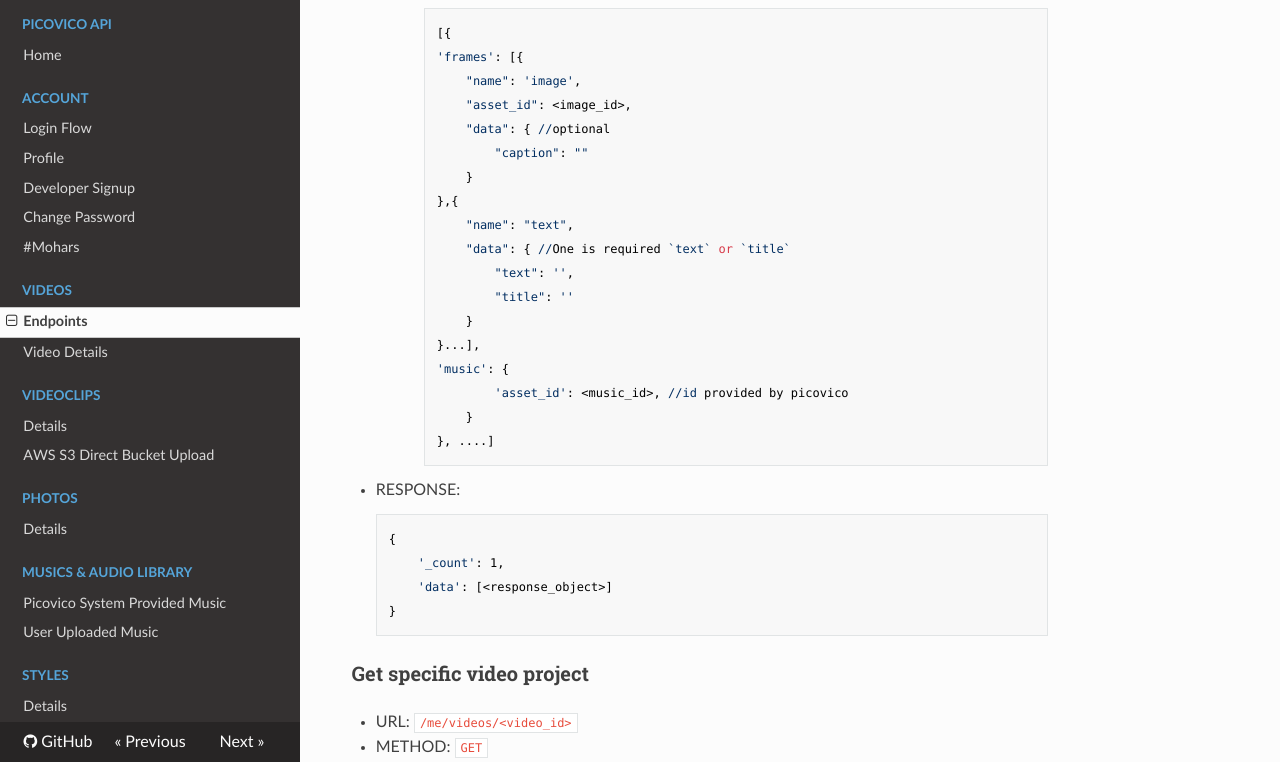
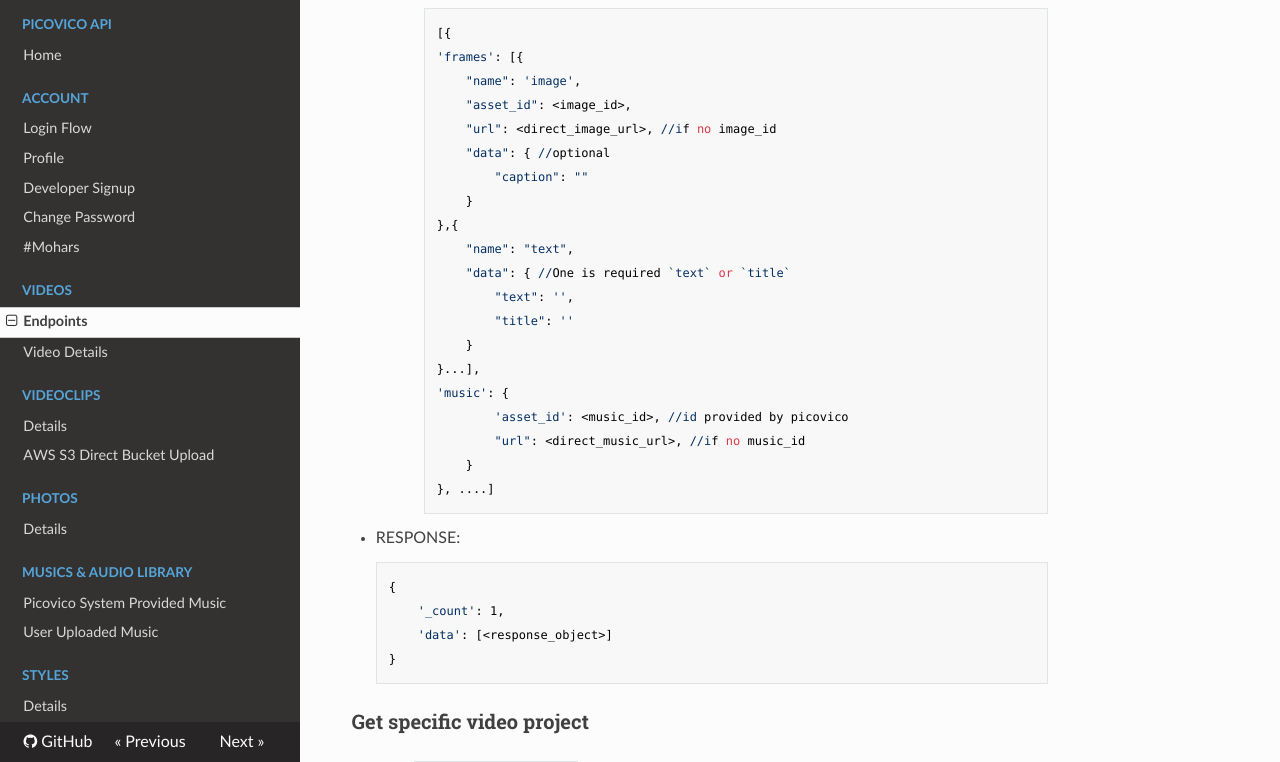
Before and after one commit to picovico/apidocs, an MkDocs documentation site: the page built from docs/videos/index.md, in a window 1280 px wide and 900 px high, scrolled down 1937 px, cut to the strip 138-900 px from the top of the window. Built offline with MkDocs 1.6.1, drawn with Linux system fonts in a browser that asks for light colours; nearby versions of some CDN libraries; old or Windows-style settings are respelled for this version of MkDocs; some of the changed text lies outside the part shown.

Commit message:
docs update

```diff
--- a/docs/videos/index.md
+++ b/docs/videos/index.md
@@ -106,6 +106,7 @@
                 'frames': [{
                     "name": 'image',
                     "asset_id": <image_id>,
+                    "url": <direct_image_url>, //if no image_id
                     "data": { //optional
                         "caption": ""
                     }
@@ -118,6 +119,7 @@
                 }...],
                 'music': {
                         'asset_id': <music_id>, //id provided by picovico
+                        "url": <direct_music_url>, //if no music_id
                     }
                 }, ....]
 
@@ -168,6 +170,7 @@
                 'frames': [{
                     "name": 'image',
                     "asset_id": <image_id>,
+                    "url": <direct_image_url>, //if no image_id
                     "data": { //optional
                         "caption": ""
                     }
@@ -180,8 +183,10 @@
                 }...],
                 'music': {
                         'asset_id': <music_id>, //id provided by picovico
+                        "url": <direct_music_url>, //if no music_id
                     }
                 }, ....]
+
 
 - RESPONSE:
 
```
